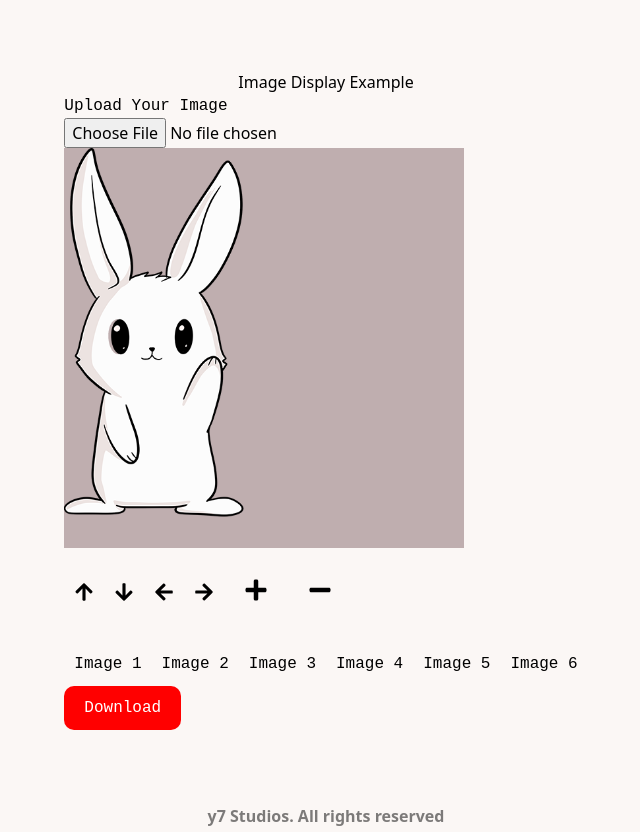
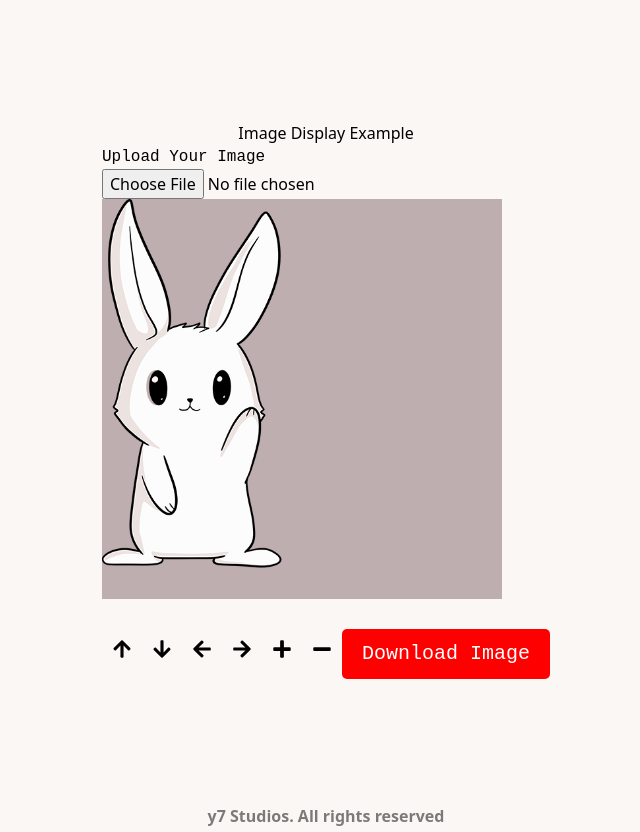
Before and after one commit to Appoxyz/BunBun, a Next.js app: page /private in a window 1280 px wide. Shown: the whole page, without its empty margins (314-954 px from the left). Built offline with nearby package versions, Linux system fonts and the light colour scheme.

Commit message:
controls and working download

```diff
--- a/src/components/ArtBooth/Y00tsBoothPrivate.tsx
+++ b/src/components/ArtBooth/Y00tsBoothPrivate.tsx
@@ -11,6 +11,8 @@ const ImageDisplay: React.FC = () => {
   const canvasRef = useRef<HTMLCanvasElement | null>(null);
   const buddyRef = useRef<HTMLDivElement | null>(null);
   const containerRef = useRef<HTMLDivElement | null>(null);
+
+
 
   const buddyImages = [
     '/y00trebuilder/1.png',
@@ -87,24 +89,50 @@ const ImageDisplay: React.FC = () => {
     });
   };
 
-  const handleDownload = () => {
+  const handleDownload = async () => {
     if (!canvasRef.current || !userImage || !containerRef.current) return;
 
     const canvas = canvasRef.current;
     const context = canvas.getContext('2d');
     if (!context) return;
 
+    // Create image objects using the standard HTMLImageElement constructor
     const catImage = new window.Image();
     const userUploadedImage = new window.Image();
     const buddyImage = new window.Image();
 
+    // Set the image sources
     catImage.src = '/y00trebuilder/bg.png';
     userUploadedImage.src = userImage;
     buddyImage.src = buddyImageSrc;
 
-    catImage.onload = () => {
-      userUploadedImage.onload = () => {
-        buddyImage.onload = () => {
+    // Wait until all images are loaded before drawing on the canvas
+    const loadImages = () => {
+      return new Promise<void>((resolve, reject) => {
+        let loadedCount = 0;
+        const totalImages = 3;
+
+        const onLoad = () => {
+          loadedCount++;
+          if (loadedCount === totalImages) {
+            resolve();
+          }
+        };
+
+        catImage.onload = onLoad;
+        userUploadedImage.onload = onLoad;
+        buddyImage.onload = onLoad;
+
+        // Handle image loading errors
+        catImage.onerror = reject;
+        userUploadedImage.onerror = reject;
+        buddyImage.onerror = reject;
+      });
+    };
+
+    try {
+      await loadImages();
+
       const scaleFactor = 5;
       const containerWidth = containerRef.current?.offsetWidth ?? 0;
       const containerHeight = containerRef.current?.offsetHeight ?? 0;
@@ -112,14 +140,16 @@ const ImageDisplay: React.FC = () => {
       canvas.width = containerWidth * scaleFactor;
       canvas.height = containerHeight * scaleFactor;
 
+      // Draw the background image
       context.drawImage(catImage, 0, 0, canvas.width, canvas.height);
       context.drawImage(userUploadedImage, 0, 0, canvas.width, canvas.height);
 
+      // Calculate buddy image scale
       const buddyAspectRatio = buddyImage.width / buddyImage.height;
-
       const scaledBuddyWidth = buddySize.width * scaleFactor;
       const scaledBuddyHeight = scaledBuddyWidth / buddyAspectRatio;
 
+      // Draw the buddy image while maintaining the aspect ratio
       context.drawImage(
         buddyImage,
         buddyPosition.x * scaleFactor,
@@ -128,15 +158,18 @@ const ImageDisplay: React.FC = () => {
         scaledBuddyHeight
       );
 
+      // Generate the data URL and trigger the download
       const dataUrl = canvas.toDataURL('image/png');
       const link = document.createElement('a');
       link.href = dataUrl;
       link.download = 'combined_image.png';
       link.click();
+    } catch (error) {
+      console.error('Error loading images:', error);
+    }
   };
-      };
-    };
-  };
+
+
 
   return (
     <div>
@@ -214,9 +247,9 @@ const ImageDisplay: React.FC = () => {
         <button
           onClick={() => handleSizeChange(true)}
           style={{
-            fontSize: '24px',
-            margin: '10px',
-            padding: '10px',
+            fontSize: '20px',
+            margin: '5px',
+            padding: '5px',
             fontFamily: 'Courier Black, monospace',
           }}
         >
@@ -225,46 +258,31 @@ const ImageDisplay: React.FC = () => {
         <button
           onClick={() => handleSizeChange(false)}
           style={{
-            fontSize: '24px',
-            margin: '10px',
-            padding: '10px',
+            fontSize: '20px',
+            margin: '5px',
+            padding: '5px',
             fontFamily: 'Courier Black, monospace',
           }}
         >
           <FaMinus />
         </button>
-      </div>
-
-      <div style={{ marginTop: '20px' }}>
-        {buddyImages.map((src, index) => (
         <button
-            key={index}
-            onClick={() => setBuddyImageSrc(src)}
+          onClick={handleDownload}
           style={{
-              padding: '5px',
-              margin: '5px',
+            fontSize: '20px',
+            marginTop: '20px',
+            padding: '10px 20px',
+            backgroundColor: 'red',
+            color: 'white',
+            borderRadius: '5px',
             fontFamily: 'Courier Black, monospace',
           }}
         >
-            Image {index + 1}
+          Download Image
         </button>
-        ))}
       </div>
 
-      <button
-        onClick={handleDownload}
-        style={{
-          fontSize: '16px',
-          padding: '10px 20px',
-          backgroundColor: 'red',
-          color: 'white',
-          borderRadius: '10px',
-          cursor: 'pointer',
-          fontFamily: 'Courier Black, monospace',
-        }}
-      >
-        Download
-      </button>
+      <canvas ref={canvasRef} style={{ display: 'none' }} />
     </div>
   );
 };
```
Lines whose indentation alone changed are shown as unchanged.
